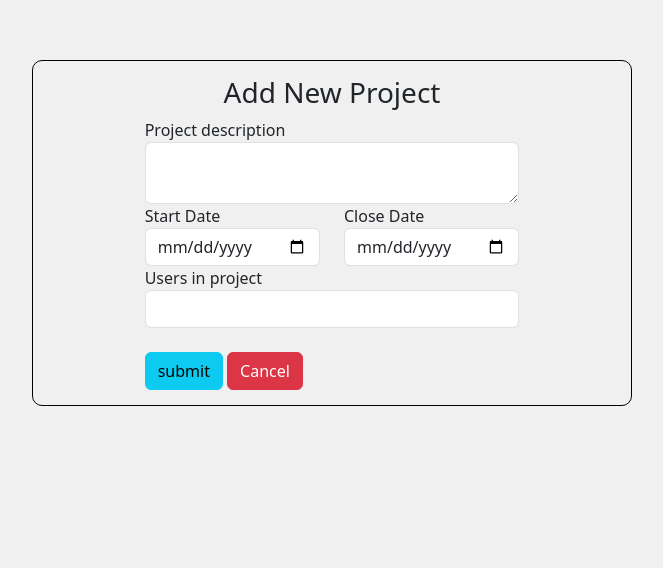
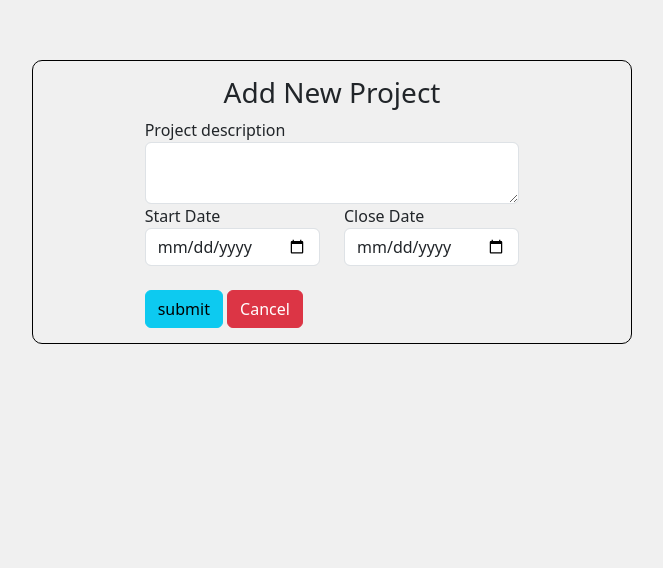
Before and after one commit to JesusBandez/proyecto_Ing_software, a Flask app: page /projects/new_project in a window 1280 px wide. Shown: the part 58-626 px from the top of the page, without its empty margins (308-971 px from the left). Run offline with Flask 3, Linux system fonts and the light colour scheme.

Commit message:
Add/remove users from project

```diff
--- a/src/routes/Projects/projects.py
+++ b/src/routes/Projects/projects.py
@@ -17,11 +17,10 @@ def projects_list():
 
     users_list_header = [
         {'label': 'Id', 'class': 'col-1'},
-        {'label': 'Description', 'class': 'col-3'},
+        {'label': 'Description', 'class': 'col'},
         {'label': 'Start', 'class': 'col-2'},
         {'label': 'End', 'class': 'col-2'},
-        {'label': 'Users in project', 'class': 'col-3'},
-        {'label': 'Actions', 'class': 'col-4'},
+        {'label': 'Actions', 'class': 'col-2'},
     ]
 
     PROJECTS = db.session.query(Project).all()
@@ -66,7 +65,7 @@ def projects_list():
 
         projects_list_body.append({
             'data' : [project.id, project.description,
-                    project.start.strftime(f'%m-%d-%Y'), project.finish.strftime(f'%m-%d-%Y'), project.users],
+                    project.start.strftime(f'%m-%d-%Y'), project.finish.strftime(f'%m-%d-%Y')],
             'actions' : [generate, edit, toggle_availability, print_project, remove]
             })
 
@@ -94,31 +93,27 @@ def add_new_project():
     description = request.form['description']
     start_date = datetime.strptime(request.form['s_date'], r'%Y-%m-%d')
     close_date = datetime.strptime(request.form['c_date'], r'%Y-%m-%d')
-    project_users = request.form['p_users']
-    project_users = project_users.split(", ")
 
     if not id_project_to_edit:
         project = Project(description, start_date, close_date)
-        for pu in project_users:
-            user = db.session.query(User).filter_by(username=pu).first()
-            if (user != None):
-                project.users.append(user)
         db.session.add(project)
-        db.session.commit()
+        db.session.flush()
+        db.session.refresh(project)
+        id = project.id
 
     else:
-        print(f"A editar {id_project_to_edit}")
         changes = {
             'description' : description,
             'start' : start_date,
             'finish' : close_date,
-            'users' : project_users
             }
         project = db.session.query(Project).filter_by(
             id=id_project_to_edit).update(changes)
-        db.session.commit()
+        id = id_project_to_edit
 
-    return redirect(url_for('projects_list'))
+    db.session.commit()
+
+    return redirect(url_for('project_details', id=id))
 
 
 @app.route('/projects/list/generate_project', methods=['GET', 'POST'])
--- a/src/routes/Users_list/user_details.py
+++ b/src/routes/Users_list/user_details.py
@@ -42,8 +42,9 @@ def user_details():
     return render_template('users_list/user_details.html',
         context={
             'username' : user.username,
-             'fname' : user.first_name,
-             'lname' : user.last_name
+            'fname' : user.first_name,
+            'lname' : user.last_name,
+            'job' : user.job
         },
         list_context= {
                 'list_header': users_projects_list_header,
--- a/src/templates/projects/new_project.html
+++ b/src/templates/projects/new_project.html
@@ -22,20 +22,13 @@
                                 <div class="row">
                                     <div class="col">
                                         <label for="s_date">Start Date</label>
-                                        <input id="s_date" name="s_date" class="form-control"
+                                        <input id="s_date" name="s_date" class="form-control" required
                                             type="date" value="{{ project_to_edit.start if project_to_edit else '' }}">
                                     </div>
                                     <div class="col">
                                         <label for="c_date">Close Date</label>
-                                        <input id="c_date" name="c_date" class="form-control"
+                                        <input id="c_date" name="c_date" class="form-control" required
                                         type="date" value="{{ project_to_edit.finish if project_to_edit else '' }}" />
-                                    </div>
-                                </div>
-                                <div class="row">
-                                    <div class="col">
-                                        <label for="p_users">Users in project</label>
-                                        <input type="text" name="p_users" id="p_users" class="form-control"
-                                        value="{{ project_to_edit.users if project_to_edit else '' }}" required>
                                     </div>
                                 </div>
                             </div>
--- a/src/templates/users_list/user_details.html
+++ b/src/templates/users_list/user_details.html
@@ -10,6 +10,9 @@
       <div class="col d-flex justify-content-center">
         <h4>Last name: {{context['lname']}}</h4>
       </div>
+      <div class="col d-flex justify-content-center">
+        <h4>Role: {{context['job']}}</h4>
+      </div>
     </div>
     <div class="mt-3">
       <div class="d-flex justify-content-center">
```
Also changed, not shown: src/routes/Projects/project_details.py (+4 -3 lines), src/templates/projects/project_details.html (+5 -9 lines), src/templates/projects/projects.html (+4 -3 lines).
